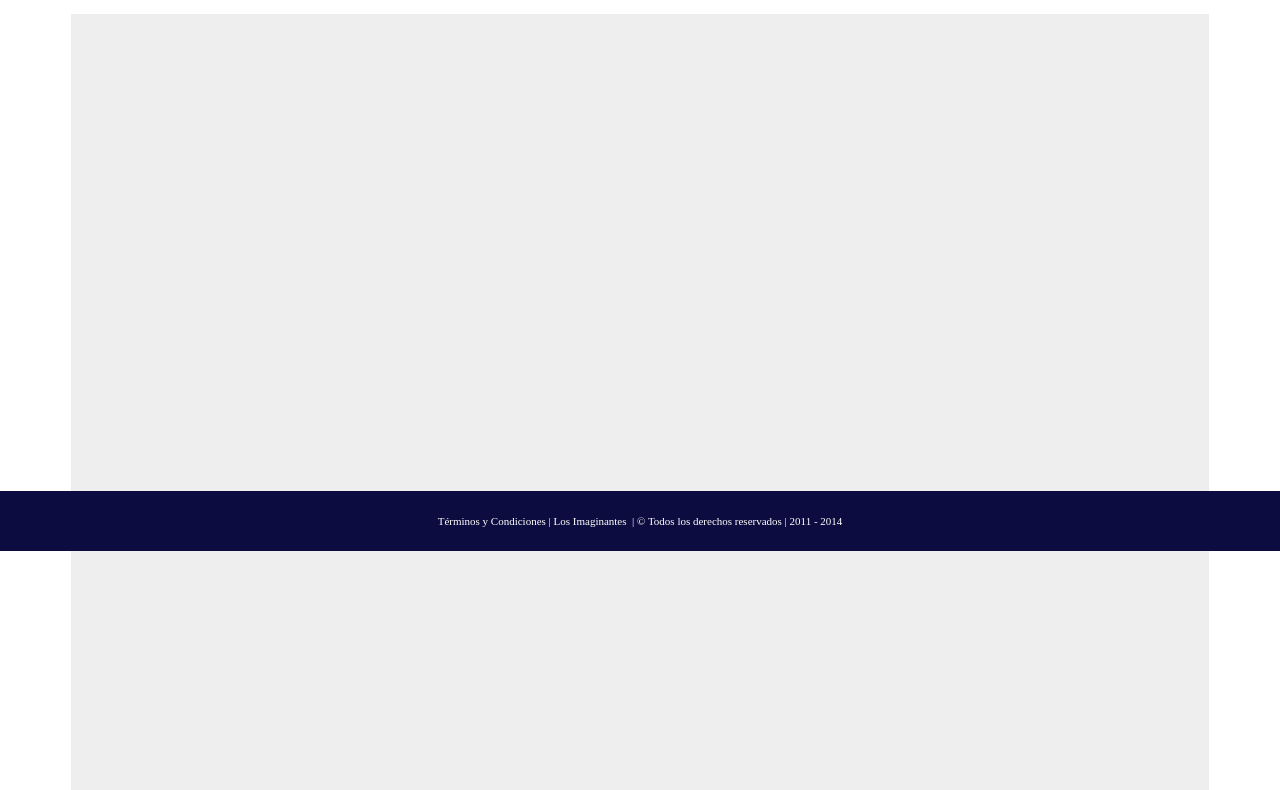
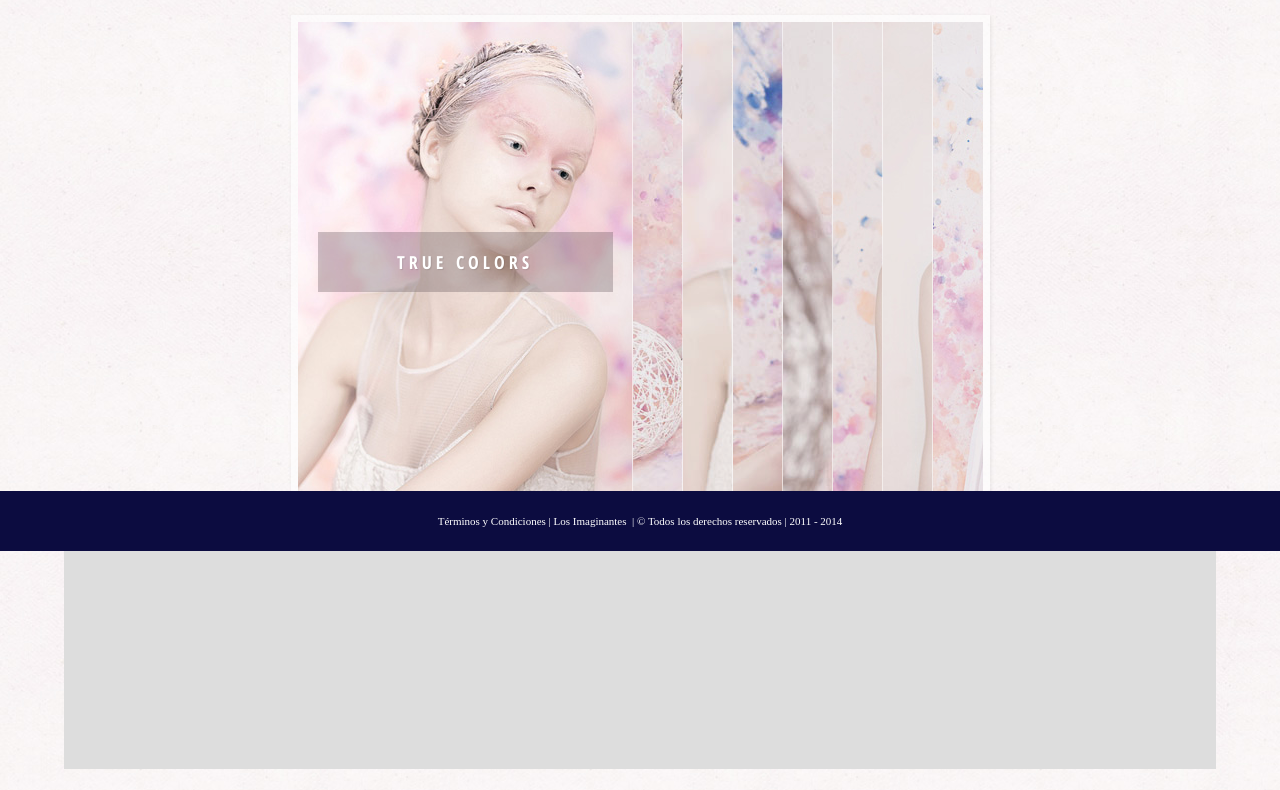
Before and after one commit to vicenteguerra/imaginantes, a plain HTML site: page page.html in a window 1280 px wide. Shown: the part 249-1039 px from the top of the page. Drawn offline with nearby package versions, Linux system fonts and the light colour scheme; a web font is replaced by a local one.

Commit message:
Cambios en .cc y htmt

```diff
--- a/css/style.css
+++ b/css/style.css
@@ -171,7 +171,7 @@ section{
 
 }
 
-#main{
+#principal{
   background-color: #eee;
   height: 1200px;
   margin-right: 5%;
--- a/page.html
+++ b/page.html
@@ -6,7 +6,10 @@
   <link rel="stylesheet" type="text/css" href="css/style.css">
   <script type="text/javascript" src="http://ajax.googleapis.com/ajax/libs/jquery/1.4.2/jquery.min.js"></script>
   <script type="text/javascript" src="js/funciones.js"></script>
-
+  <link rel="stylesheet" type="text/css" href="css/demo.css" />
+  <link rel="stylesheet" type="text/css" href="css/styleSlide.css" />
+  <link href='http://fonts.googleapis.com/css?family=Open+Sans+Condensed:700,300,300italic' rel='stylesheet' type='text/css'>
+  <script type="text/javascript" src="js/modernizr.custom.79639.js"></script>
 </head>
 <body>
   <header >
@@ -69,24 +72,75 @@
 
     </section>
     <section id="logo"> <img src="images/GloboHeader.png" width="90px" height="90px"> </section>
-
   </nav>
 
+  <section class="principal">
+    <section class="main">
+      <div class="ia-container">
+	<figure>
+	  <img src="images/1.jpg" alt="image01" />
+	  <input type="radio" name="radio-set" checked="checked"/>
+	  <figcaption><span>True Colors</span></figcaption>
 
-		<section id="main">
+	  <figure>
+	    <img src="images/2.jpg" alt="image02" />
+	    <input type="radio" name="radio-set" />
+	    <figcaption><span>Honest Light</span></figcaption>
 
+	    <figure>
+	      <img src="images/3.jpg" alt="image03" />
+	      <input type="radio" name="radio-set" />
+	      <figcaption><span>Silent Serenity</span></figcaption>
 
+	      <figure>
+		<img src="images/4.jpg" alt="image04" />
+		<input type="radio" name="radio-set" />
+		<figcaption><span>Warm Welcome</span></figcaption>
+
+		<figure>
+		  <img src="images/5.jpg" alt="image05" />
+		  <input type="radio" name="radio-set" />
+		  <figcaption><span>Sensible Magic</span></figcaption>
+
+		  <figure>
+		    <img src="images/6.jpg" alt="image06" />
+		    <input type="radio" name="radio-set" />
+		    <figcaption><span>Lovely Midnight</span></figcaption>
+
+		    <figure>
+		      <img src="images/7.jpg" alt="image07" />
+		      <input type="radio" name="radio-set" />
+		      <figcaption><span>Illuminated Darkness</span></figcaption>
+
+		      <figure>
+			<img src="images/8.jpg" alt="image08" />
+			<input id="ia-selector-last" type="radio" name="radio-set" />
+			<figcaption><span>Happy Child</span></figcaption>
+		      </figure>
+
+		    </figure>
+
+		  </figure>
+
+		</figure>
+
+	      </figure>
+
+	    </figure>
+
+	  </figure>
+
+	</figure>
+
+      </div><!-- ia-container -->
+    </section>
   </section>
 
   <section id="publicidad-footer">
-
-
   </section>
 
   <footer>
-
     <p>Términos y Condiciones | Los Imaginantes  | © Todos los derechos reservados | 2011 - 2014</p>
-
   </footer>
 
 </body>
```
Lines whose indentation alone changed are shown as unchanged.
